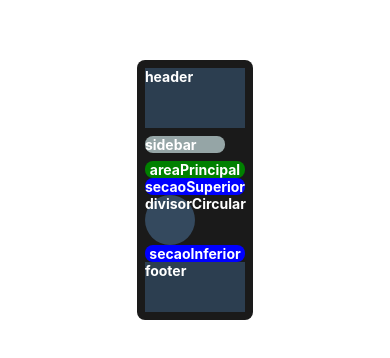
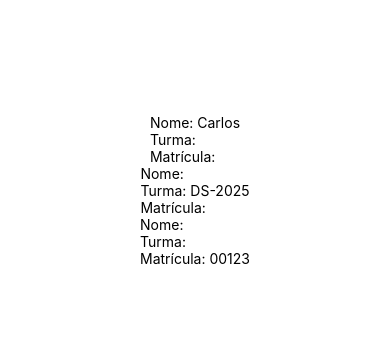
Before and after one commit to victoria-marques/first-app, a React Native app: screen / in a window 390 px wide. Shown: the part 232-590 px from the top of the page. Built offline with nearby package versions, Linux system fonts and the light colour scheme.

Commit message:
utilização dos props

```diff
--- a/src/App.js
+++ b/src/App.js
@@ -6,6 +6,10 @@
 import ExercicioHeaderFooter6 from './views_flexbox_lista/header_conteudo_footer6';
 import GradesAssimetricas1 from './avaliacao_pratica/layout_grades_assimétricas';
 import PainelDivisor2 from './avaliacao_pratica/painel_divisor_destacado';
+import CartaoPerfil from './basic_components/props/exemplo1';
+import CardProduto from './basic_components/props/exercício01';
+import Saudacao from './basic_components/props/exercício03';
+import PerfilAluno from './basic_components/props/exercício04';
 
 
 
@@ -14,7 +18,9 @@
 export default function App() {
   return (
     <View style={styles.container}>
-      <PainelDivisor2/>
+      <PerfilAluno nome="Carlos"/>
+      <PerfilAluno turma="DS-2025"/>
+      <PerfilAluno matricula="00123"/>
     </View>
   );
 }
--- /dev/null
+++ b/src/basic_components/props/exemplo1.js
@@ -0,0 +1,10 @@
+import {View, Text} from "react-native"
+
+export default function CartaoPerfil() {
+    return(
+        <View>
+            <Text>Nome: {props.nome}</Text>
+            <Text>Idade: {props.idade}</Text>
+        </View>
+    )
+}
--- /dev/null
+++ b/src/basic_components/props/exercício01.js
@@ -0,0 +1,10 @@
+import {View, Text} from "react-native"
+
+export default function CardProduto(props) {
+    return(
+        <View>
+            <Text>Produto: {props.produto}</Text>
+            <Text>Preço: {props.preco}</Text>
+        </View>
+    )
+}
--- /dev/null
+++ b/src/basic_components/props/exercício03.js
@@ -0,0 +1,9 @@
+import {View, Text} from "react-native"
+
+export default function Saudacao(props) {
+    return(
+        <View>
+            <Text>Saudacao: {props.saudacao}</Text>
+        </View>
+    )
+}
--- /dev/null
+++ b/src/basic_components/props/exercício04.js
@@ -0,0 +1,11 @@
+import {View, Text} from "react-native"
+
+export default function PerfilAluno(props) {
+    return(
+        <View>
+            <Text>Nome: {props.nome}</Text>
+            <Text>Turma: {props.turma}</Text>
+            <Text>Matrícula: {props.matricula}</Text>
+        </View>
+    )
+}
```
Also changed, not shown: src/basic_components/props/desafio.js (added, +11 -0 lines), src/basic_components/props/exercício02.js (added, +9 -0 lines).
